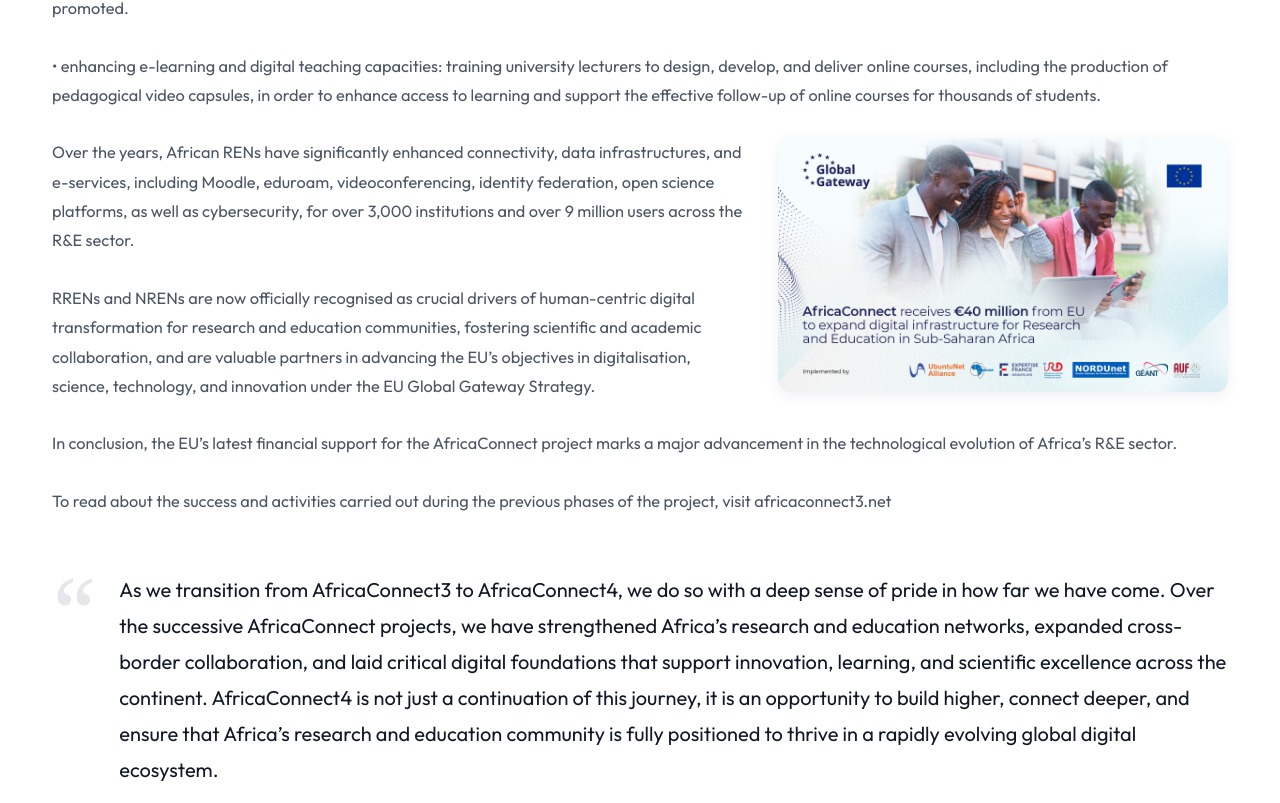
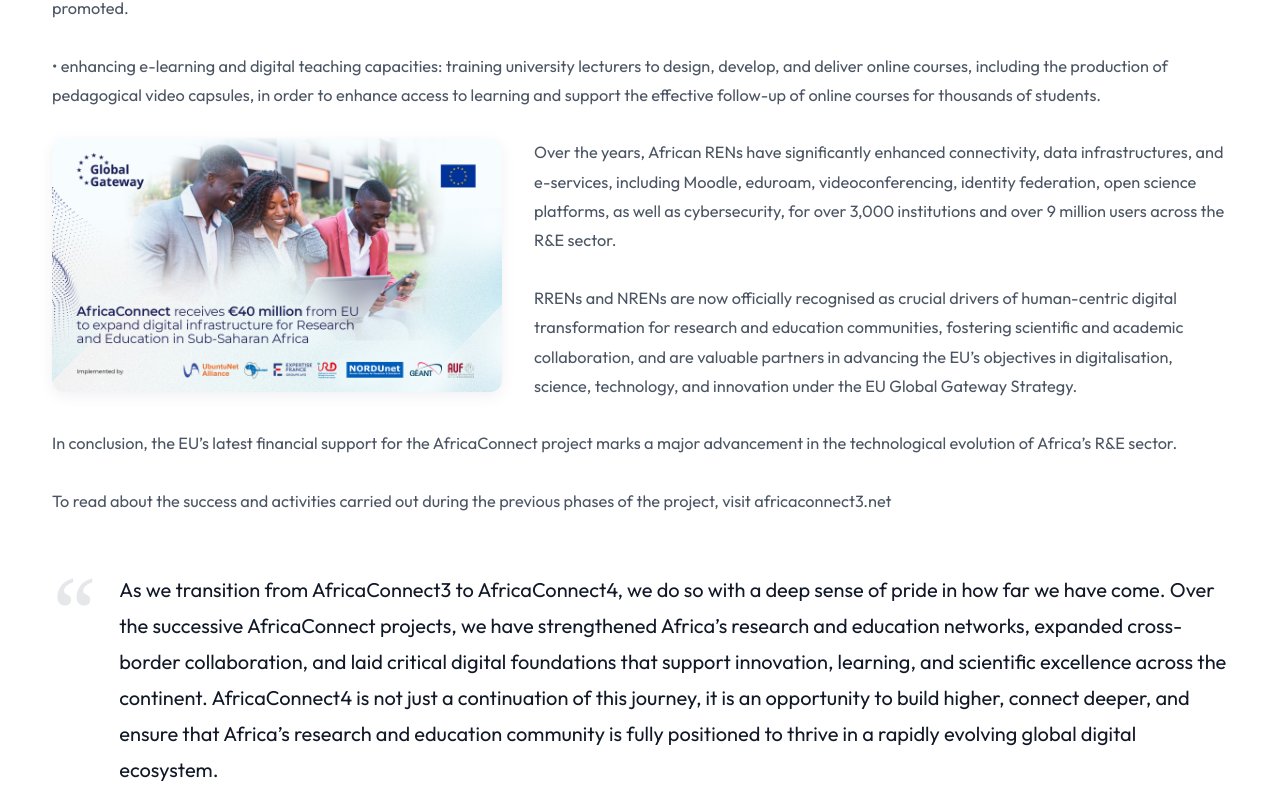
Before and after one commit to rizennews/africaconnect4, a Next.js app: page /news/africaconnect-40-million-boost in a window 1280 px wide. Shown: the part 2437-3240 px from the top of the page. Built offline with nearby package versions, Linux system fonts and the light colour scheme.

Commit message:
Change inline image float from right to left

```diff
--- a/src/app/news/[slug]/ArticleSingle.module.css
+++ b/src/app/news/[slug]/ArticleSingle.module.css
@@ -317,11 +317,11 @@
 }
 
 .sectionImageWrapper {
-  float: right;
+  float: left;
   width: 45%;
   min-width: 250px;
   max-width: 450px;
-  margin: 0 0 1.5rem 2rem;
+  margin: 0 2rem 1.5rem 0;
 }
 
 .sectionImage {
```
